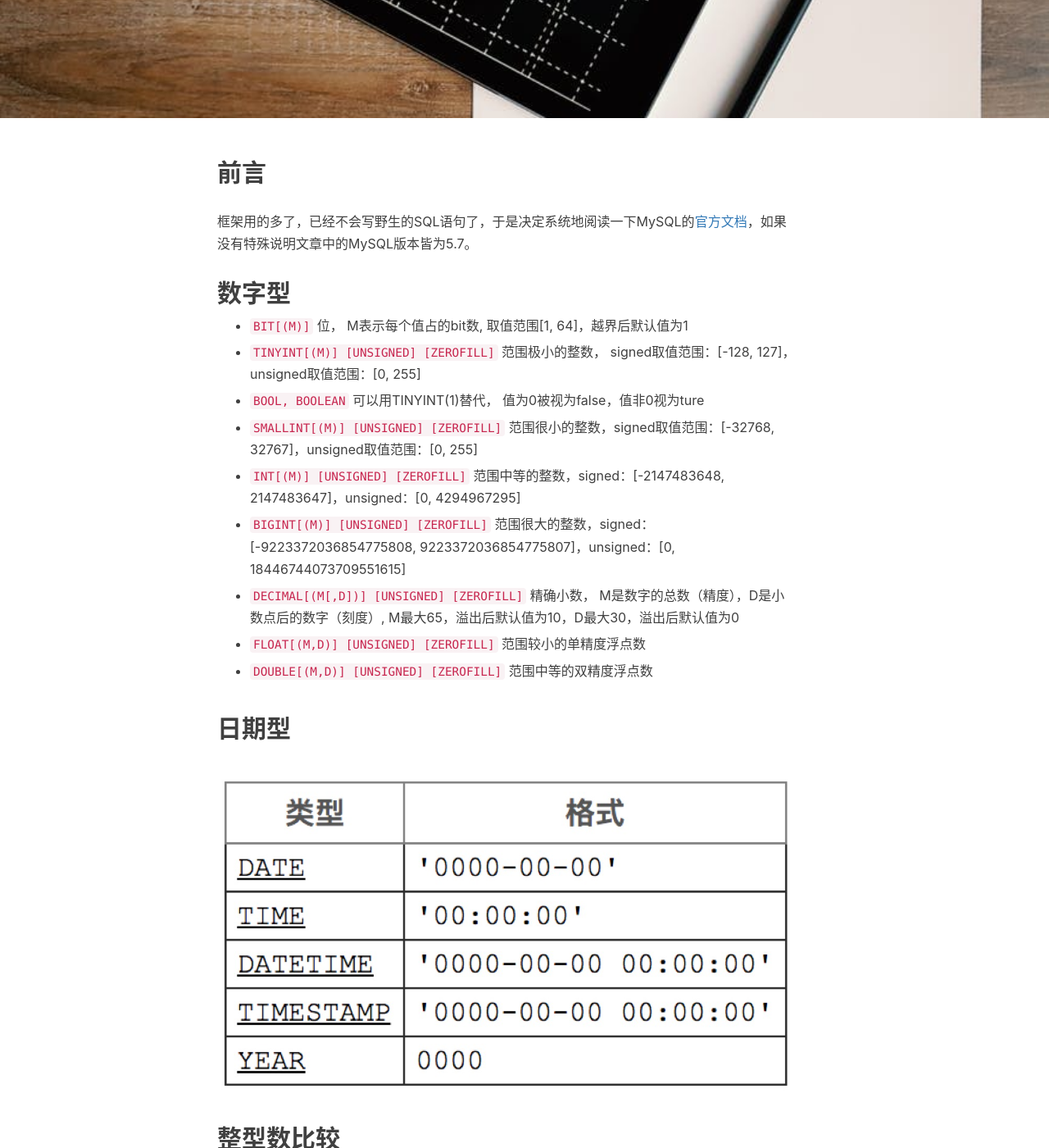
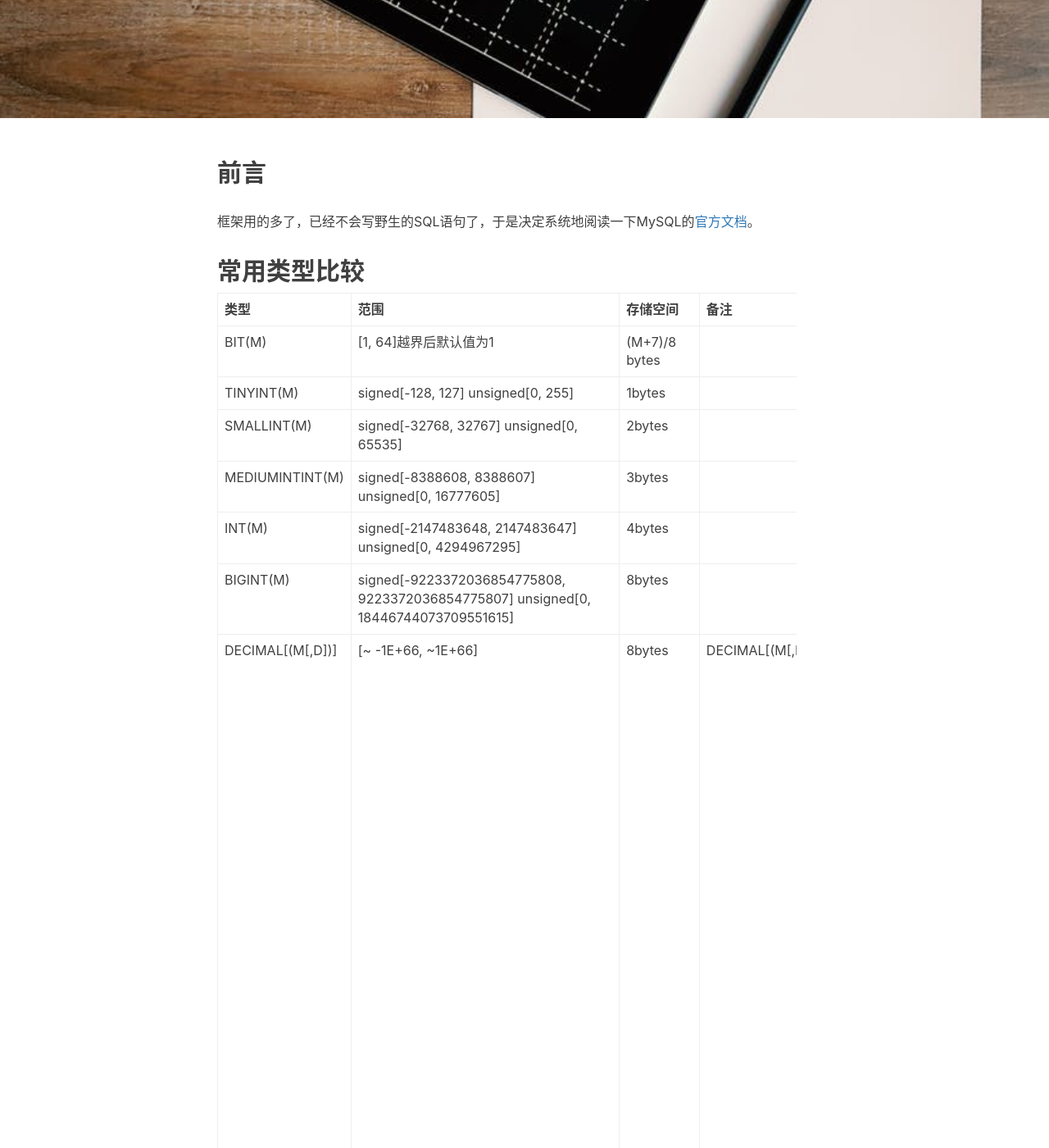
Before and after one commit to bug1024/jeet-blog, a Jekyll site: the page built from _posts/2017-10-29-mysql-data-type.md, in a window 1280 px wide and 1400 px high, scrolled down 379 px. Shown: the whole window at 82% size. Built offline with Jekyll 4.4.1, drawn with Linux system fonts in a browser that asks for light colours; nearby versions of some CDN libraries; comment, search, counter and statistics services are not loaded; some of the changed text lies outside the part shown.

Commit message:
update mysql type

```diff
--- a/_posts/2017-10-29-mysql-data-type.md
+++ b/_posts/2017-10-29-mysql-data-type.md
@@ -10,38 +10,30 @@ tags:
 ---
 
 ## 前言
-框架用的多了，已经不会写野生的SQL语句了，于是决定系统地阅读一下MySQL的[官方文档](https://dev.mysql.com/doc/refman/5.7/en/)，如果没有特殊说明文章中的MySQL版本皆为5.7。
+框架用的多了，已经不会写野生的SQL语句了，于是决定系统地阅读一下MySQL的[官方文档](https://dev.mysql.com/doc/refman/5.7/en/)。
 
-## 数字型
-* `BIT[(M)]`
-位， M表示每个值占的bit数, 取值范围[1, 64]，越界后默认值为1
+## 常用类型比较
 
-* `TINYINT[(M)] [UNSIGNED] [ZEROFILL]`
-范围极小的整数， signed取值范围：[-128, 127]，unsigned取值范围：[0, 255]
+|类型             | 范围                                                                              |   存储空间               | 备注 |
+|-----------------|-----------------------------------------------------------------------------------|--------------------------|------|
+|BIT(M)           |[1, 64]越界后默认值为1                                                             | (M+7)/8 bytes            |      |
+|TINYINT(M)       |signed[-128, 127] unsigned[0, 255]                                                 | 1bytes                   |      |
+|SMALLINT(M)      |signed[-32768, 32767] unsigned[0, 65535]                                           | 2bytes                   |      |
+|MEDIUMINTINT(M)  |signed[-8388608, 8388607] unsigned[0, 16777605]                                    | 3bytes                   |      |
+|INT(M)           |signed[-2147483648, 2147483647] unsigned[0, 4294967295]                             | 4bytes                  |      |
+|BIGINT(M)        |signed[-9223372036854775808, 9223372036854775807] unsigned[0, 18446744073709551615] | 8bytes                  |      |
+|DECIMAL[(M[,D])] |[~ -1E+66, ~1E+66]|8bytes|DECIMAL[(M[,D])]                                         | 8bytes                   |M数字的总数（精度），D是小数点后的数字（刻度）, M最大65，溢出后默认值为10，D最大30，溢出后默认值为0      |
+|DOUBLE[(M[,D])]  |[-1.7976931348623157E+308, 1.7976931348623157E+308]                                | 8bytes                   |      |
+|FLOAT[(p)]       |[-3.402823466E+38,3.402823466E+38]                                                 | 4bytes, 0 <= p <= 24;8bytes, 25 <= p <= 53| |
+|CHAR(M)          |当0 <= M <= 255时为M × w bytes 其中w为指定字符集下每个字符的大小                   |                           |     |
+|VARCHAR(M)       |L + 1 bytes, L < =255;L + 2 bytes, L > 255                                         |                           |     |
+|TEXT             |[0, 65535]                                                                         |L + 2 bytes                |     |
+|MEDIUMTEXT       |[0, 167776150]                                                                     |L + 3 bytes                |     |
+|LONGTEXT         |[0, 4294967295]                                                                    |L + 4 bytes                |     |
+|YEAR             |[1901, 2155]                                                                       | 1bytes                    |     |
+|DATE             |[1000-01-01，9999-12-31]                                                           | 3bytes                    |     |
+|TIME             |[-838:59:59,  -838:59:59]                                                          | 3bytes                    |5.6.4开始 5.6.4开始 3 bytes + fractional seconds storage|
+|DATETIME         |[1000-01-01 00:00:00, 9999-12-31 23:59:59]                                         | 8bytes                    |5.6.4开始 5 bytes + fractional seconds storage|
+|TIMESTAMP        |[1970-01-01 08:00:01, 2038-01-19 11:14:07]                                         | 4bytes                    |5.6.4开始 4 bytes + fractional seconds storage|
 
-* `BOOL, BOOLEAN`
-可以用TINYINT(1)替代， 值为0被视为false，值非0视为ture
-
-* `SMALLINT[(M)] [UNSIGNED] [ZEROFILL]`
-范围很小的整数，signed取值范围：[-32768, 32767]，unsigned取值范围：[0, 255]
-
-* `INT[(M)] [UNSIGNED] [ZEROFILL]`
-范围中等的整数，signed：[-2147483648, 2147483647]，unsigned：[0, 4294967295]
-
-* `BIGINT[(M)] [UNSIGNED] [ZEROFILL]`
-范围很大的整数，signed：[-9223372036854775808, 9223372036854775807]，unsigned：[0, 18446744073709551615]
-
-* `DECIMAL[(M[,D])] [UNSIGNED] [ZEROFILL]`
-精确小数， M是数字的总数（精度），D是小数点后的数字（刻度）, M最大65，溢出后默认值为10，D最大30，溢出后默认值为0
-
-* `FLOAT[(M,D)] [UNSIGNED] [ZEROFILL]`
-范围较小的单精度浮点数
-
-* `DOUBLE[(M,D)] [UNSIGNED] [ZEROFILL]`
-范围中等的双精度浮点数
-
-## 日期型
-![格式](http://bug1024.com/img/mysql-data-type-date.jpeg)
-
-## 整型数比较
-![整型数](http://bug1024.com/img/mysql-data-type-integer.jpeg)
+备注：5.6.4开始，时间类型支持微秒(最大6位)，所占的存储空间原来基础上加上微秒部分
```
